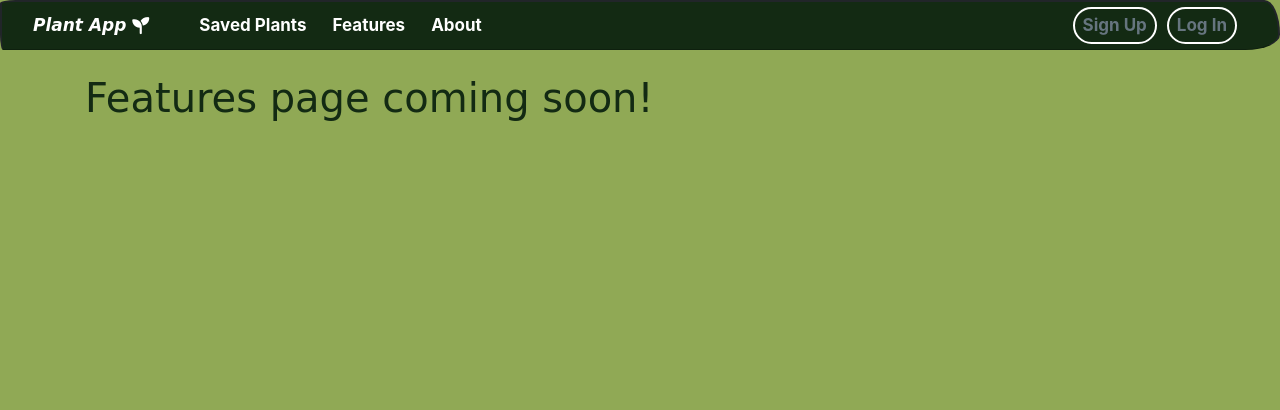
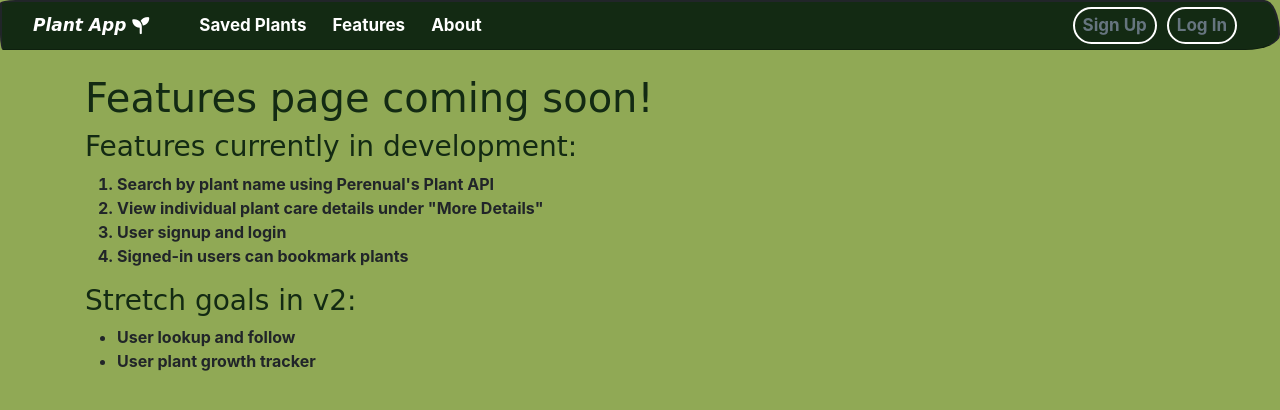
Before and after one commit to carl-molina/plant-app, a Flask app: page /features in a window 1280 px wide. Shown: the top 410 px of the page. Run offline with Flask 3, Linux system fonts and the light colour scheme; some libraries are stand-ins or nearby versions; some web fonts are replaced.

Commit message:
Added initial copy of features page

```diff
--- a/templates/features.html
+++ b/templates/features.html
@@ -6,6 +6,18 @@
 
 <div class="about-page">
   <h1>Features page coming soon!</h1>
+  <h3>Features currently in development:</h3>
+  <ol>
+    <li>Search by plant name using Perenual's Plant API</li>
+    <li>View individual plant care details under "More Details"</li>
+    <li>User signup and login</li>
+    <li>Signed-in users can bookmark plants</li>
+  </ol>
+  <h3>Stretch goals in v2:</h3>
+  <ul>
+    <li>User lookup and follow</li>
+    <li>User plant growth tracker</li>
+  </ul>
 </div>
 
 {% endblock %}
```
